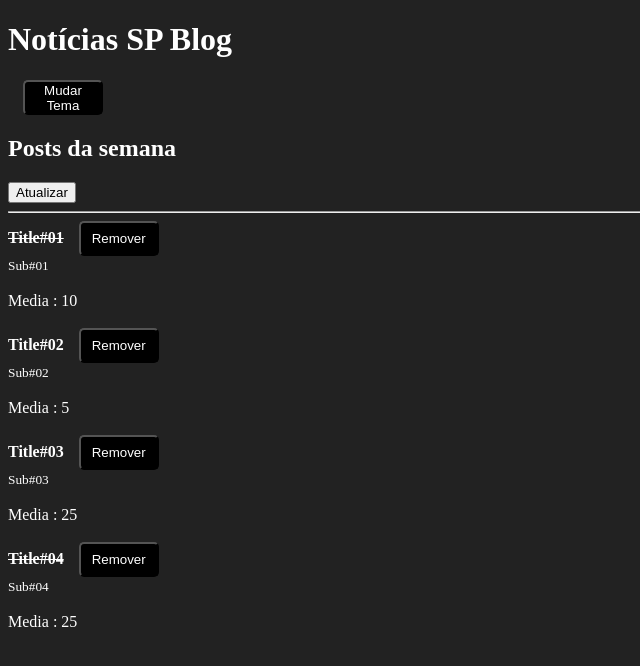
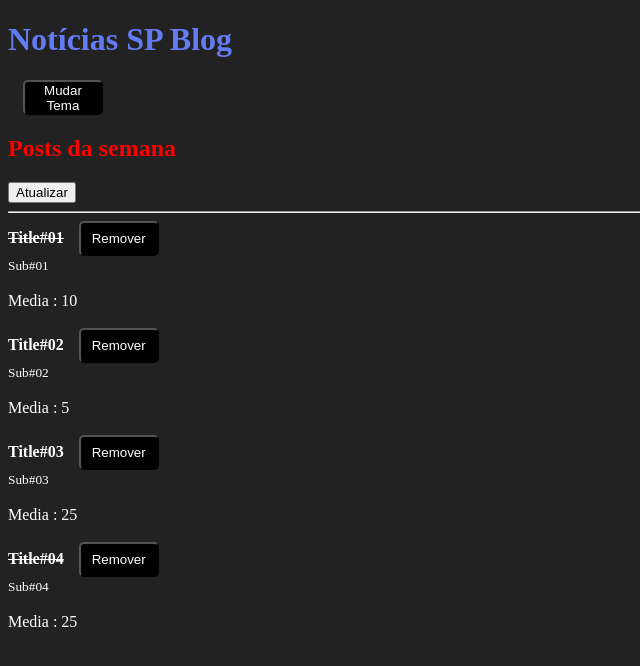
Before and after one commit to MarllonCampos/JStack, a React app in the folder react-fundamentos/: page / in a window 1280 px wide. Shown: the top 666 px of the page, without its empty margins (0-640 px from the left). Built offline with nearby package versions, Linux system fonts and the light colour scheme.

Commit message:
feat: changed all css files to sass files and now using sass-loader

```diff
--- a/react-fundamentos/package.json
+++ b/react-fundamentos/package.json
@@ -11,6 +11,8 @@
     "clean-webpack-plugin": "^4.0.0-alpha.0",
     "css-loader": "^6.2.0",
     "html-webpack-plugin": "^5.3.2",
+    "sass": "^1.49.0",
+    "sass-loader": "^12.4.0",
     "style-loader": "^3.2.1",
     "webpack": "^5.42.0",
     "webpack-cli": "^4.7.2",
--- a/react-fundamentos/src/App.js
+++ b/react-fundamentos/src/App.js
@@ -2,7 +2,7 @@ import React, { useState } from "react";
 import { Post } from "./Post";
 import { Header } from "./Header";
 import ThemeProvider from "./ThemeContext";
-
+import styles from './App.scss'
 
 const fixedPosts = [
   {
@@ -59,7 +59,7 @@ export function App() {
   return (
     <ThemeProvider>
       <Header>
-        <h2>Posts da semana</h2>
+        <h2 className={styles.title}>Posts da semana</h2>
         <button onClick={handleRefresh}>Atualizar</button>
       </Header>
       <hr />
--- /dev/null
+++ b/react-fundamentos/src/App.scss
@@ -0,0 +1,3 @@
+.title {
+  color: #f00
+}
--- a/react-fundamentos/src/Header.js
+++ b/react-fundamentos/src/Header.js
@@ -2,12 +2,12 @@ import React, { useContext } from "react";
 import PropTypes from "prop-types";
 import Button from "./Button";
 import { ThemeContext } from "./ThemeContext";
-
+import styles from './Header.scss'
 export function Header({ title, children, ...props }) {
   const { onToggleTheme } = useContext(ThemeContext);
   return (
     <div>
-      <h1 id="title">{title}</h1>
+      <h1 id="title" className={styles.title}>{title}</h1>
       <Button onClick={onToggleTheme}>Mudar Tema</Button>
       {children}
     </div>
--- /dev/null
+++ b/react-fundamentos/src/Header.scss
@@ -0,0 +1,5 @@
+$primary: #637bf3;
+
+.title {
+  color: $primary;
+}
--- a/react-fundamentos/src/index.js
+++ b/react-fundamentos/src/index.js
@@ -1,8 +1,8 @@
 import React from 'react'
 import ReactDOM from 'react-dom'
-import {App} from './App'
+import { App } from './App'
 
-import './index.css';
+import './index.scss';
 
 ReactDOM.render(
   <App />,
--- a/react-fundamentos/webpack.config.js
+++ b/react-fundamentos/webpack.config.js
@@ -16,7 +16,7 @@ module.exports = {
       }),
     ],
   },
-  mode:'development',
+  mode: 'development',
   plugins: [
     new HtmlWebpackPlugin({
       template: path.resolve(__dirname, "public", "index.html"),
@@ -26,18 +26,24 @@ module.exports = {
   module: {
     rules: [
       {
-        test:/\.jsx?$/,
-        exclude:/node_modules/,
-        use:'babel-loader'
+        test: /\.jsx?$/,
+        exclude: /node_modules/,
+        use: 'babel-loader'
       },
       {
-        test:/\.s?css$/,
-        use:['style-loader','css-loader'],
+        test: /\.scss$/,
+        use: ['style-loader',
+          {
+            loader: 'css-loader',
+            options: { modules: true }
+          },
+          'sass-loader'
+        ],
         exclude: /node_modules/,
       }
     ]
   },
-  devServer:{
-    port:3000
+  devServer: {
+    port: 3000
   }
 };
```
Also changed, not shown: react-fundamentos/src/index.scss (renamed from react-fundamentos/src/index.css), 1 other file (tests, documents, lock files or other folders).
